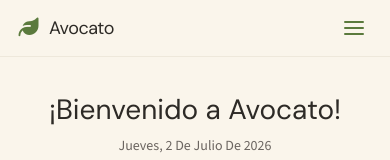
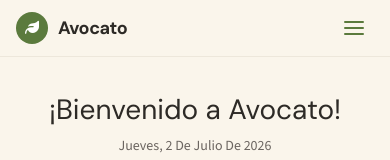
Before and after one commit to papercri/diario-nutricional, a Vue app: page / in a window 390 px wide. Shown: the top 160 px of the page. Built offline with nearby package versions, Linux system fonts and the light colour scheme.

Commit message:
style(header): restyle header with logo badge and improved nav
- Logo wrapped in olive pill badge for visual identity
- Hamburger hover uses bg-black/5 instead of opacity
- Mobile nav items use bg-black/5 hover instead of opacity
- Added gap-2.5 to logo brand alignment

```diff
--- a/src/components/AppHeader.vue
+++ b/src/components/AppHeader.vue
@@ -29,16 +29,21 @@ watch(
 <template>
   <header
     class="sticky top-0 z-50 backdrop-blur-md"
-    style="border-bottom: 1px solid var(--clr-border-subtle); background: rgba(250, 245, 235, 0.88)"
+    style="border-bottom: 1px solid var(--clr-border-subtle); background: rgba(250, 245, 235, 0.92)"
   >
     <div class="max-w-4xl mx-auto px-4 h-14 sm:h-16 flex items-center justify-between">
       <router-link
         to="/"
-        class="flex items-center gap-2 no-underline group"
+        class="flex items-center gap-2.5 no-underline group"
         aria-label="Avocato — ir al inicio"
       >
-        <i class="fa-solid fa-leaf text-xl" aria-hidden="true" style="color: var(--clr-primary)" />
-        <span class="font-display text-lg tracking-tight group-hover:opacity-80 transition-opacity">
+        <div
+          class="w-8 h-8 rounded-lg flex items-center justify-center transition-transform group-hover:scale-105"
+          style="background: var(--clr-primary)"
+        >
+          <i class="fa-solid fa-leaf text-sm" aria-hidden="true" style="color: #fff" />
+        </div>
+        <span class="font-display text-lg font-bold tracking-tight">
           Avocato
         </span>
       </router-link>
@@ -60,7 +65,7 @@ watch(
 
       <!-- Hamburger -->
       <button
-        class="sm:hidden flex flex-col justify-center items-center w-10 h-10 rounded-lg transition-colors hover:opacity-70"
+        class="sm:hidden flex flex-col justify-center items-center w-10 h-10 rounded-lg transition-colors hover:bg-black/5"
         :aria-expanded="isMenuOpen"
         aria-controls="mobile-menu"
         aria-label="Menú de navegación"
@@ -92,10 +97,10 @@ watch(
       <nav
         id="mobile-menu"
         v-if="isMenuOpen"
-        class="sm:hidden backdrop-blur-md"
+        class="sm:hidden"
         style="
           border-top: 1px solid var(--clr-border-subtle);
-          background: rgba(250, 245, 235, 0.96);
+          background: rgba(250, 245, 235, 0.98);
         "
         aria-label="Navegación principal"
       >
@@ -106,7 +111,7 @@ watch(
             :to="link.path"
             class="flex items-center gap-3 px-4 py-3 rounded-xl text-sm font-medium transition-all duration-200 no-underline"
             :aria-current="route.name === link.name ? 'page' : undefined"
-            :class="route.name === link.name ? 'text-white shadow-sm' : 'hover:opacity-80'"
+            :class="route.name === link.name ? 'text-white shadow-sm' : 'hover:bg-black/5'"
             :style="
               route.name === link.name
                 ? 'background: var(--clr-primary); color: #fff'
```
